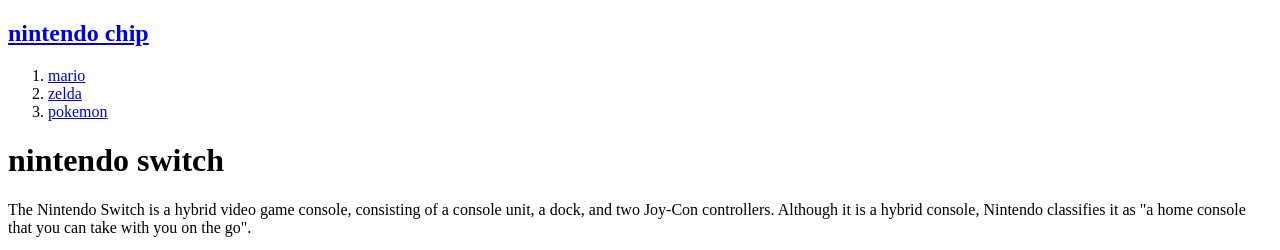
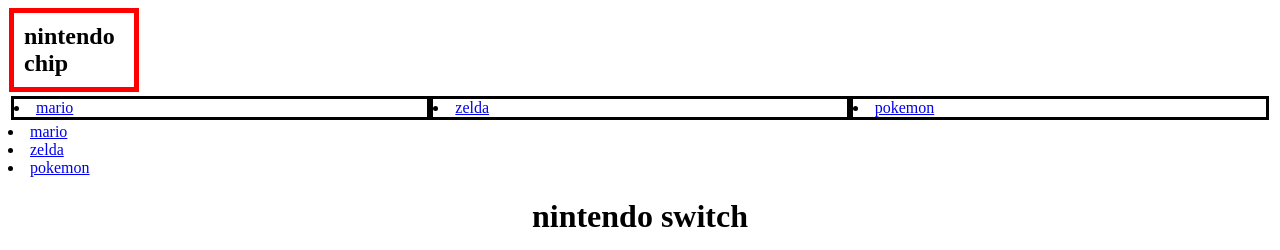
Before and after one commit to hehtml1/htmld, a plain HTML site: page index.html in a window 1280 px wide. Shown: the top 250 px of the page. Drawn offline with Linux system fonts and the light colour scheme; grey boxes are pictures that could not be loaded.

Commit message:
Update index.html

```diff
--- a/index.html
+++ b/index.html
@@ -1,12 +1,42 @@
 <!DOCTYPE html>
+<html lang="en" dir="ltr">
+  <head>
+    <meta charset="utf-8">
+    <title>dad</title>
+    <link rel="stylesheet" href="1.css">
+   </head>
+  <body>
+    <h2>nintendo chip</h2>
+   <div id="grid">
+    <div>
+      <li><a href="https://hehtml1.github.io/dd/">mario</a></li>
+      </div>
+      <div>
+    <li><a href="https://hehtml1.github.io/web3/">zelda</a></li>
+      </div>
+      <div>
+    <li><a href="https://hehtml1.github.io/web2/">pokemon</a></li>
+      </div>
+      </div>
+  </body>
+</html>
 <html>
   <head>
-    <title>nintendo switch</title>
-    <meta charset="utf-8">
-  </head>
-  <body>
-    <h2><a href="https://hehtml1.github.io/web1/">nintendo chip</a></h2>
-   <ol>
+      <style>
+      h1 {text-align: center;}
+      h2{
+           border :red 5px solid;
+           padding: 10px;
+           margin: 1px;
+           width: 100px;
+         }
+         ol{
+           border:blue 5px solid;
+           width: 100px;
+           padding: 100px;
+           margin: 10px;
+              }
+      </style>
     <li><a href="https://hehtml1.github.io/dd/">mario</a></li>
     <li><a href="https://hehtml1.github.io/web3/">zelda</a></li>
     <li><a href="https://hehtml1.github.io/web2/">pokemon</a></li>
```
